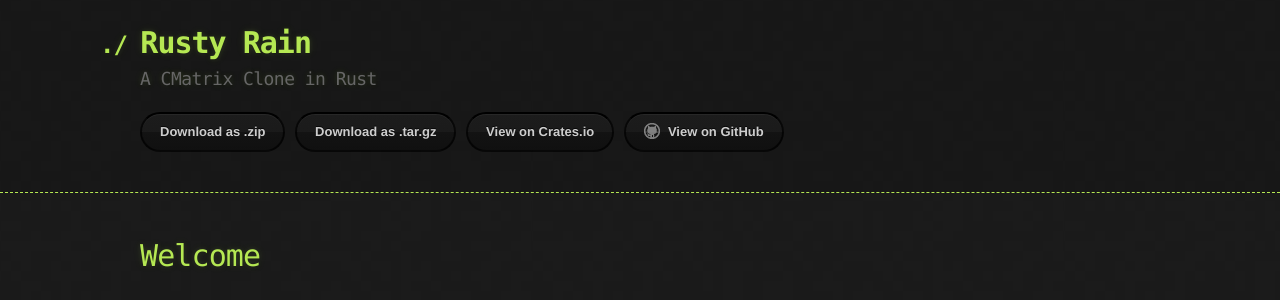
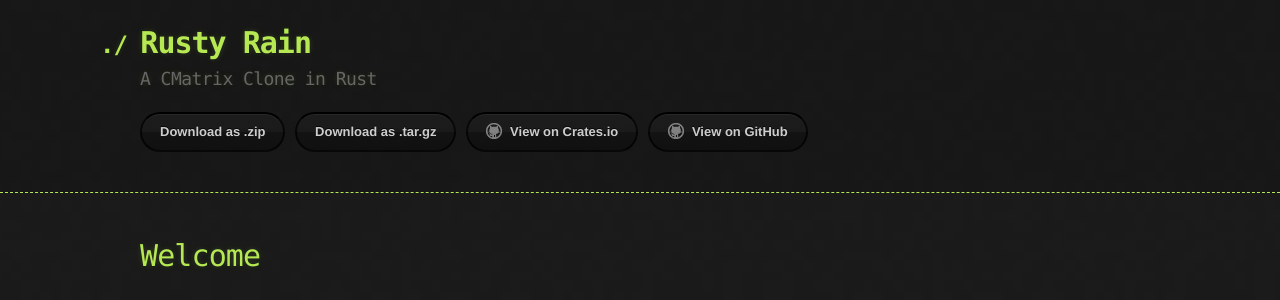
Before and after one commit to cowboy8625/rusty-rain, a Jekyll site: the page built from index.md, in a window 1280 px wide. Shown: the top 300 px of the page. Built offline with Jekyll 4.4.1, drawn with Linux system fonts in a browser that asks for light colours; our own code applies the rules of GitHub Pages for plain Markdown files.

Commit message:
Update default.html

```diff
--- a/_layouts/default.html
+++ b/_layouts/default.html
@@ -1,7 +1,6 @@
 <!DOCTYPE html>
+<html lang="{{ site.lang | default: "en-US" }}">
   <head>
-    <meta content="text/html;charset=utf-8" http-equiv="Content-Type">
-    <meta content="utf-8" http-equiv="encoding">
     <meta charset='utf-8'>
     <meta http-equiv="X-UA-Compatible" content="IE=edge">
     <meta name="viewport" content="width=device-width, initial-scale=1">
@@ -24,7 +23,7 @@
             <a href="{{ site.github.zip_url }}" class="btn">Download as .zip</a>
             <a href="{{ site.github.tar_url }}" class="btn">Download as .tar.gz</a>
           {% endif %}
-          <a href="{{ site.crate }}" class="btn">View on Crates.io</a>
+          <a href="{{ site.crate }}" class="btn btn-github"><span class="icon"></span>View on Crates.io</a>
           <a href="{{ site.github }}" class="btn btn-github"><span class="icon"></span>View on GitHub</a>
         </section>
       </div>
```
